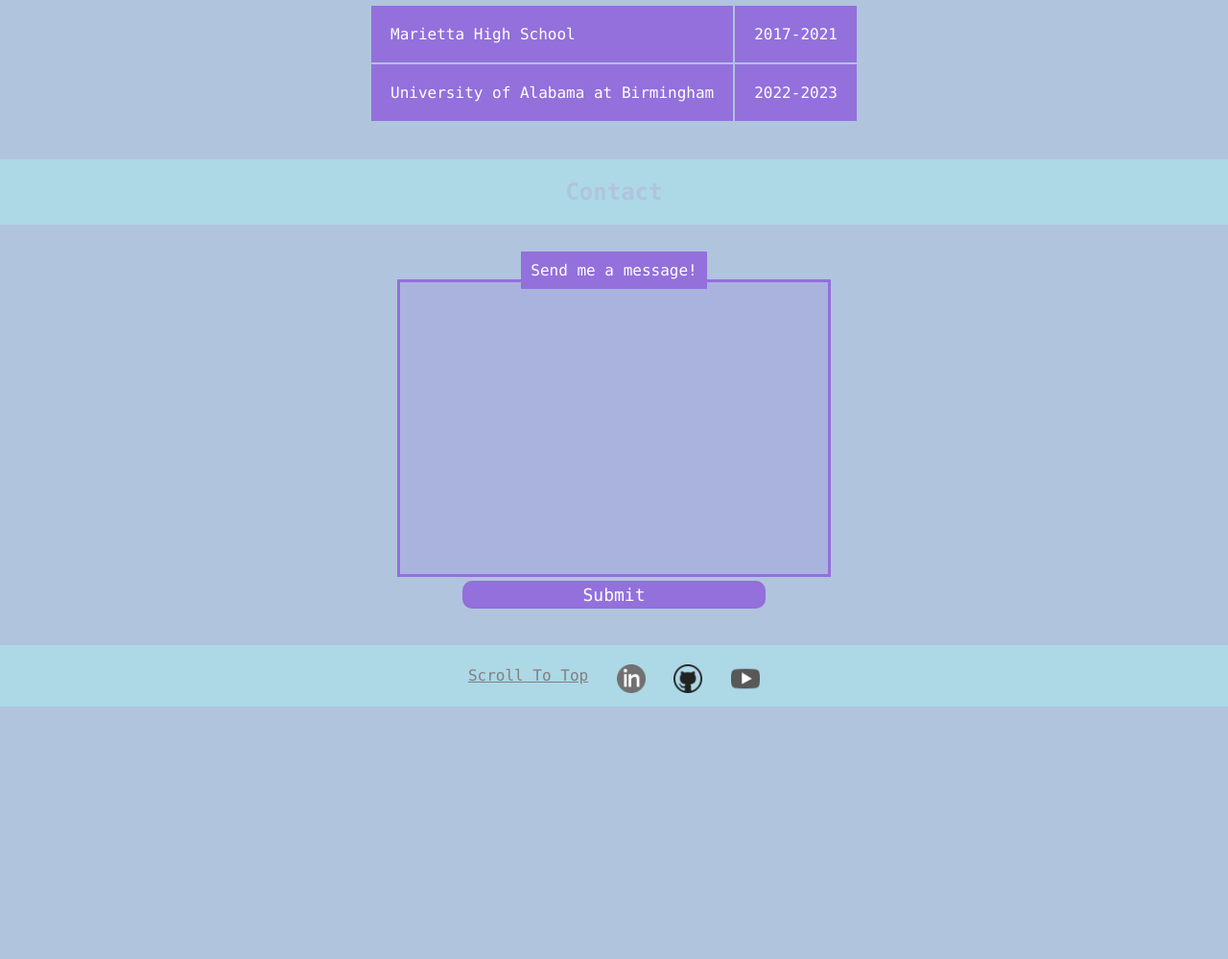
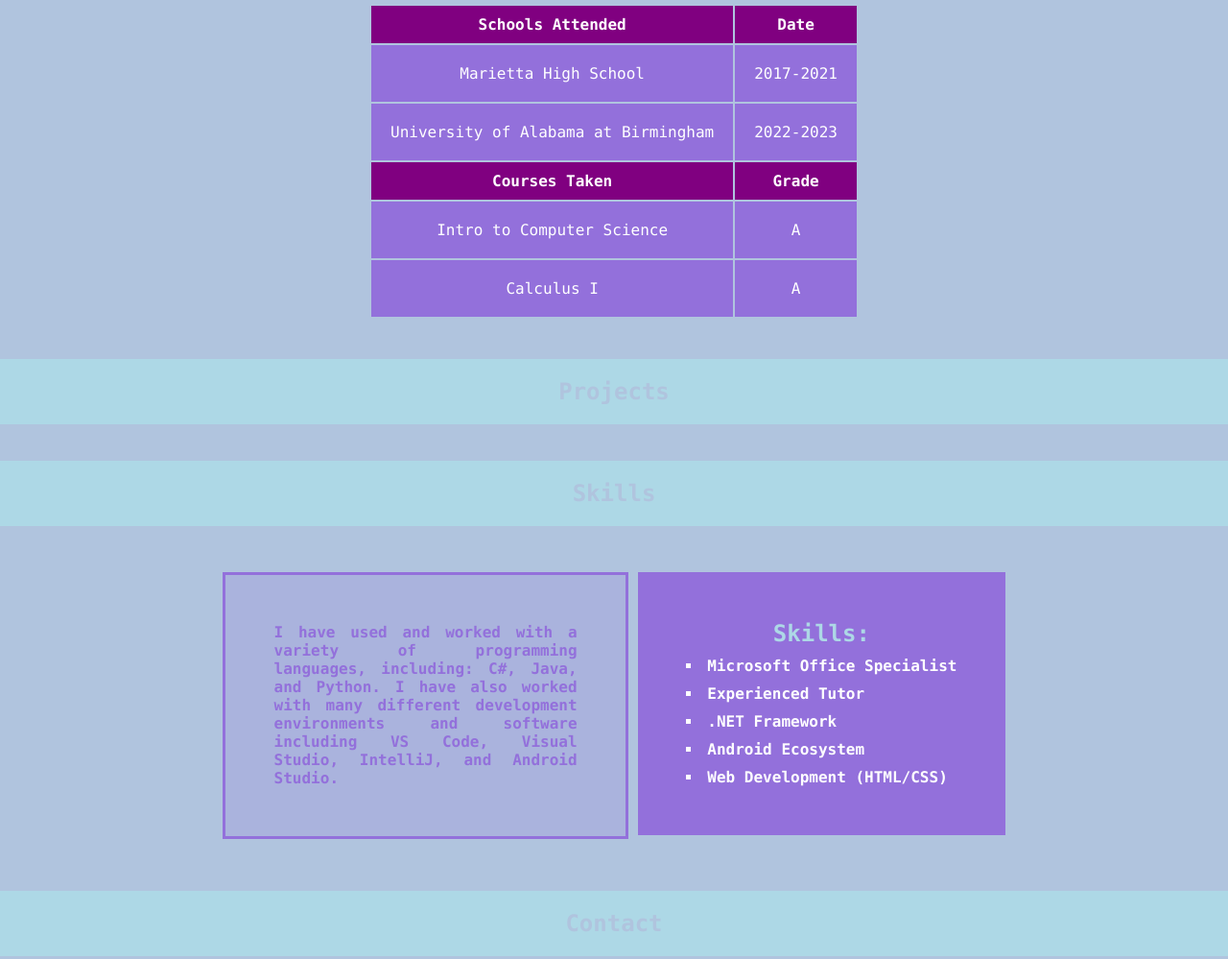
Before and after one commit to AkinAnanas/akinananas.github.io, a plain HTML site: page index.html in a window 1280 px wide. Shown: the part 789-1788 px from the top of the page at 96% size. Before the commit the page ends 1525 px from the top, so only its background shows below. Drawn offline with Linux system fonts and the light colour scheme.

Commit message:
more content

```diff
--- a/actions.js
+++ b/actions.js
@@ -49,10 +49,14 @@ function updateDropdown() {
 function findSection(section) {
     if (section.toLowerCase() == 'contact') {
         window.scrollTo(0, document.body.scrollHeight);
-    } else if (section.toLowerCase() == 'education') {
-        window.scrollTo(0,
-            document.getElementById("education").scrollHeight + window.innerHeight);
     } else if (section.toLowerCase() == 'top') {
         window.scrollTo(0, 0);
+    } else {
+        var element = document.getElementById(section);
+        window.scrollTo(0, element.offsetTop);
     }
 }
+
+function findProject(project) {
+    alert("Coming Soon!");
+}
--- a/index.html
+++ b/index.html
@@ -2,7 +2,7 @@
 <html lang="en">
     <head>
         <link rel="stylesheet" href="style.css">
-        <!--<link rel="icon" href="images/desktop-computer.png">-->
+        <!--<link rel="icon" href="images/headshot.png">-->
         <script src="actions.js" onload=""></script>
         <title>Akinni.tech</title>
         <header>
@@ -11,39 +11,44 @@
         </header>
         <nav>
             <ul>
-                <li onclick="findSection('about')">About</li>
-                <li onclick="findSection('education')">Education</li>
-                <li id="projects"
+                <li class="bar" onclick="findSection('about')">About</li>
+                <li class="bar" onclick="findSection('education')">Education</li>
+                <li class="bar" id="projects"
                     onmouseover="projectsEnter()"
                     onmouseout="projectsLeave()">Projects</li>
-                <li onclick="findSection('contact')">Contact</li>
+                <li class="bar" onclick="findSection('skills')">Skills</li>
+                <li class="bar" onclick="findSection('contact')">Contact</li>
             </ul>
             <div id="projects_dropdown"
                     onmouseover="dropdownEnter()"
                     onmouseout="dropdownLeave()" hidden="true">
                 <ul>
-                    <li>Agent Academia</li>
-                    <li>Bughouse Blitz</li>
-                    <li>CloudTen</li>
-                    <li>Doku</li>
+                    <li class="bar" onclick="findProject('aa')">Agent Academia</li>
+                    <li class="bar" onclick="findProject('bb')">Bughouse Blitz</li>
+                    <li class="bar" onclick="findProject('ct')">CloudTen</li>
+                    <li class="bar" onclick="findProject('d')">Doku</li>
                 </ul>
             </div>
         </nav>
     </head>
 
     <body>
-        <section>
+        <section id="about">
             <!--ABOUT-->
             <p class="box"> Hello, my name is Akinni James. Thanks for checking out my
                 technology portfolio. Here you can get to know me,
                 explore my education background, view my projects and contact me. </p>
             <img class="box" src="images/headshot.png" />
         </section>
-        <div class="section_header" style="padding: 20px;">Education</div>
+        <div class="section_header">Education</div>
         <section id="education">
             <!--EDUCATION-->
-            <center>
             <table>
+                <!-- Schools Attended Section -->
+                <tr>
+                    <th>Schools Attended</th>
+                    <th>Date</th>
+                </tr>
                 <tr>
                     <td>Marietta High School</td>
                     <td>2017-2021</td>
@@ -52,15 +57,51 @@
                     <td>University of Alabama at Birmingham</td>
                     <td>2022-2023</td>
                 </tr>
+                <!-- Courses Taken Section -->
+                <tr>
+                    <th>Courses Taken</th>
+                    <th>Grade</th>
+                </tr>
+                <tr>
+                    <td>Intro to Computer Science</td>
+                    <td>A</td>
+                </tr>
+                <tr>
+                    <td>Calculus I</td>
+                    <td>A</td>
+                </tr>
             </table>
-            </center>
             <!-- add major/minor here -->
             <!-- add programming languages known -->
-            <!-- add skills -->
             <!-- add the courses taken here -->
         </section>
-        <div class="section_header" style="padding: 20px;">Contact</div>
-        <section class="contact">
+        <div class="section_header">Projects</div>
+        <section>
+            <!--PROJECTS-->
+        </section>
+        <div class="section_header">Skills</div>
+        <section id="skills">
+            <!--SKILLS -->
+            <p class="box">
+                I have used and worked with a
+                variety of programming languages,
+                including: C#, Java, and Python.
+                I have also worked with many different
+                development environments and software
+                including VS Code, Visual Studio, IntelliJ,
+                and Android Studio.
+            </p>
+            <ul id="skills_list" class="box_brief">
+                <h2>Skills:</h2>
+                <li>Microsoft Office Specialist</li>
+                <li>Experienced Tutor</li>
+                <li>.NET Framework</li>
+                <li>Android Ecosystem</li>
+                <li>Web Development (HTML/CSS)</li>
+            </ul>
+        </section>
+        <div class="section_header">Contact</div>
+        <section id="contact">
             <!--CONTACTS-->
             <center>
                 <form action="submit">
--- a/style.css
+++ b/style.css
@@ -26,10 +26,15 @@ header {
     margin-right: auto;
 }
 
-h1 {
+h1, h2 {
     text-align: center;
     font-size: 24px;
     color: lightblue;
+}
+
+h2 {
+    margin-top: 0px;
+    margin-bottom: 5px;
 }
 
 nav, .section_header {
@@ -49,20 +54,28 @@ nav, .section_header {
 ul {
     margin-top: 0px;
     margin-bottom: 0px;
+    list-style-type: square;
+    list-style-position: inside;
 }
 
-ol {
-    list-style-type: decimal;
-    accent-color: white;
+#skills_list {
+    margin-top: 10px;
+    text-align: left;
 }
 
 li {
+    margin-top: 10px;
+}
+
+.bar {
     display: inline-block;
     text-align: center;
     padding: 20px 20px 20px 20px;
+    margin-top: 0px;
+    /*max-width: 10%;*/
 }
 
-li:hover {
+.bar:hover {
     color: white;
     font-weight: bold;
     background-color: mediumpurple;
@@ -110,6 +123,17 @@ img {
 table td {
     background-color: mediumpurple;
     padding: 20px;
+    text-align: center;
+}
+
+table {
+    display: inline-block;
+}
+
+th {
+    color: white;
+    background-color: purple;
+    padding: 10px;
 }
 
 section {
@@ -119,6 +143,10 @@ section {
     margin-right: auto;
     margin-bottom: 3%;
     text-align: center;
+}
+
+.section_header {
+    padding: 20px;
 }
 
 .icon_link {
```
Lines whose indentation alone changed are shown as unchanged.
